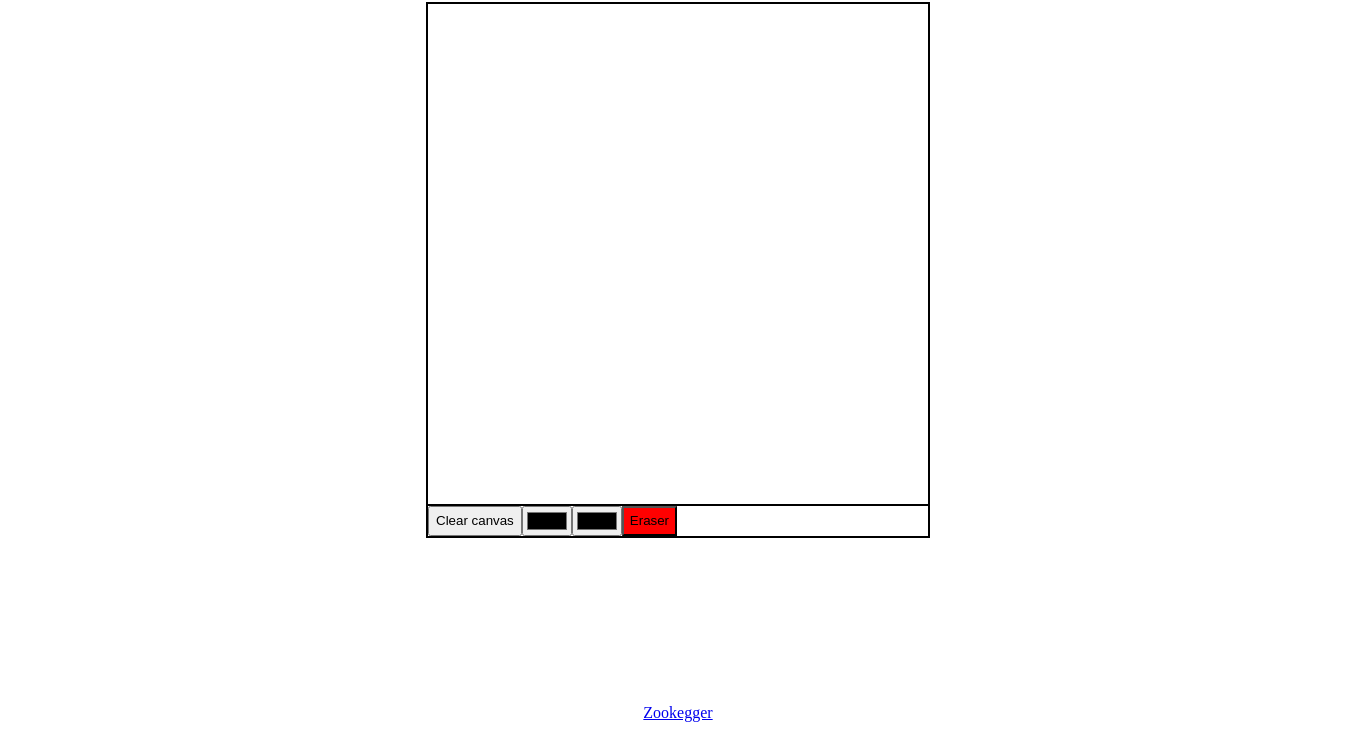
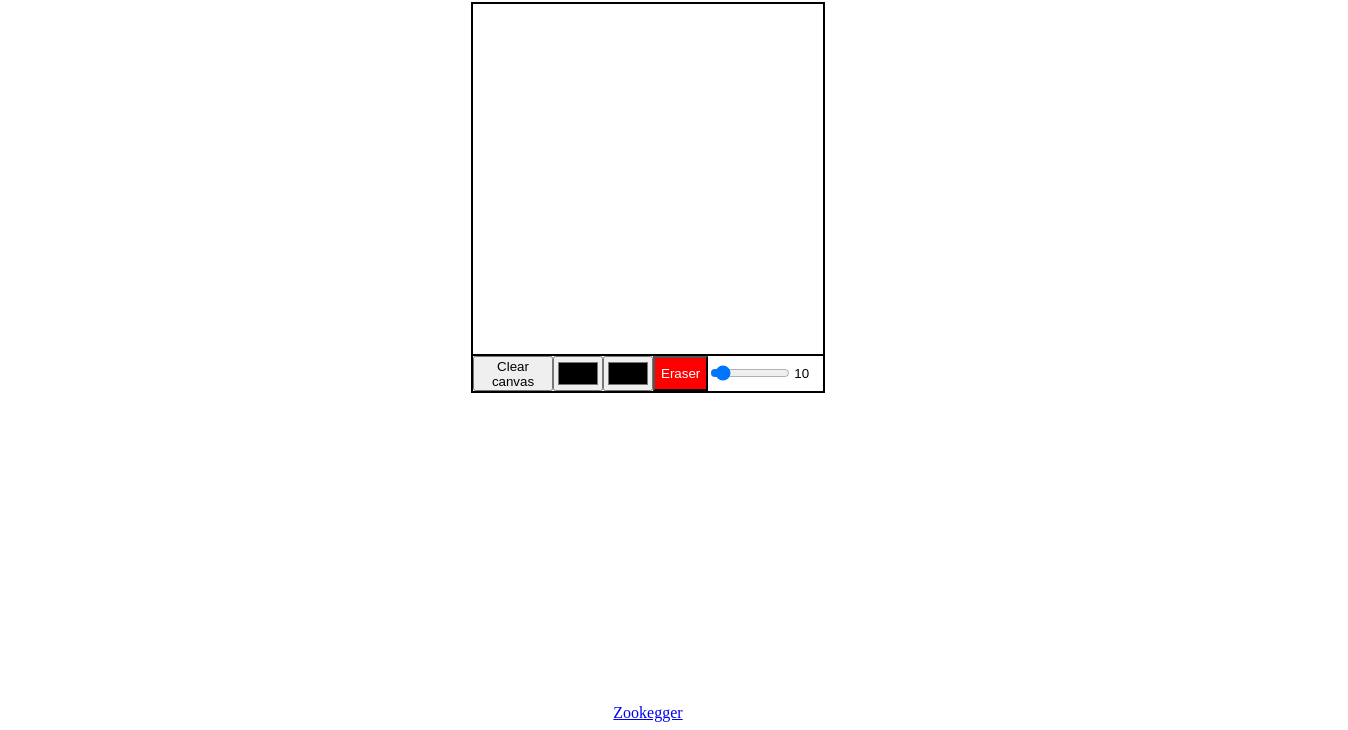
Before and after one commit to Zookegger/Etch-a-sketch, a plain HTML site: page index.html in a window 1280 px wide. Shown: the part 86-816 px from the top of the page, 1348 px wide, since content can reach past the window. Drawn offline with Linux system fonts and the light colour scheme.

Commit message:
Added Slider, Improve UI

```diff
--- a/script.js
+++ b/script.js
@@ -1,15 +1,35 @@
 const DEFAULT_SIZE = 10;
 const DEFAULT_COLOR = "#000000";
-const DEFAULT_BUTTON_HEIGHT = 30;
+const DEFAULT_BUTTON_HEIGHT = 35;
 
 const grid = document.getElementById("grid");
 const body = document.getElementById("body");
 
 const buttonContainer = document.getElementById("button-container");
 const clear = createButton("Clear canvas", "clear-button", clearGrid);
-
 const primaryColorPicker = createColorPicker(DEFAULT_COLOR, "primaryColorPicker", (e) => currentPrimaryColor = e.target.value);
 const secondaryColorPicker = createColorPicker(DEFAULT_COLOR, "secondaryColorPicker", (e) => currentSecondaryColor = e.target.value);
+const slider = document.createElement("input");
+slider.setAttribute("id", "slider");
+slider.type = "range";
+slider.min = "1"
+slider.max = "128";
+slider.step = "1";
+slider.value = 10;
+slider.addEventListener("input", () => {
+    sliderValue.value = slider.value;
+    setupGrid(slider.value);
+});
+
+const sliderValue = document.createElement("input");
+sliderValue.setAttribute("id", "sliderValue");
+sliderValue.type = "text";
+sliderValue.value = slider.value;
+sliderValue.addEventListener("input", () => {
+    const value = Math.max(slider.min, Math.min(slider.max, sliderValue.value));
+    slider.value = value;
+    setupGrid(value);
+})
 
 function createColorPicker(color, id, inputHandler) {
     const colorPicker = document.createElement("input");
@@ -50,6 +70,7 @@ function createButton(text, id, eventHandler) {
 
 const eraser = createButton("Eraser", "eraser-button", erase);
 eraser.style.backgroundColor = "#FF0000";
+eraser.style.color = "#FFFFFF";
 
 function setupGrid(size) {
     grid.style.gridTemplateColumns = `repeat(${size}, 1fr)`;
@@ -77,21 +98,24 @@ function changeColor(event) {
     }
 }
 
-let eraserStatus = false;
+let eraserStatus = true;
 function erase(e) {
+    console.log(eraserStatus);
     eraserStatus = !eraserStatus;
     if (eraserStatus === false) {
         currentPrimaryColor = "#FFFFFF";
         eraser.style.backgroundColor = "#3ef32e";
+        eraser.style.color = "#000000";
     }
     if (eraserStatus === true) {
         eraser.style.backgroundColor = "#FF0000";
+        eraser.style.color = "#FFFFFF";
         currentPrimaryColor = primaryColorPicker.value;
     }
 }
 
 function clearGrid() {
-    setupGrid(DEFAULT_SIZE);
+    setupGrid(slider.value);
 }
 
 setupGrid(DEFAULT_SIZE);
@@ -101,8 +125,12 @@ eraser.style.height = `${DEFAULT_BUTTON_HEIGHT}px`;
 primaryColorPicker.style.height = `${DEFAULT_BUTTON_HEIGHT}px`;
 secondaryColorPicker.style.height = `${DEFAULT_BUTTON_HEIGHT}px`;
 
+sliderValue.style.width = '19px';
+
 buttonContainer.appendChild(clear);
 buttonContainer.appendChild(primaryColorPicker);
 buttonContainer.appendChild(secondaryColorPicker);
 buttonContainer.appendChild(eraser);
+buttonContainer.appendChild(slider);
+buttonContainer.appendChild(sliderValue);
 body.appendChild(buttonContainer);
--- a/style.css
+++ b/style.css
@@ -1,8 +1,8 @@
 .grid {
     display: grid;
     border: 2px solid black;
-    width: 500px;
-    height: 500px;
+    width: 350px;
+    height: 350px;
 }
 .grid-pixel:hover {
     border: 1px solid black;
@@ -13,7 +13,7 @@
     justify-items: left;
     justify-content: left;
     align-items: center;
-    width: 500px;
+    width: 350px;
     border: 2px solid black;
     border-top: 0;
 }
@@ -29,5 +29,18 @@ body {
     height: 100vh;
     width: 100vw;
     overflow: hidden;
-    padding: 0 30px;
 }
+
+#sliderValue {
+    border: 0;
+    flex-grow: 1;
+    margin-right: 5px;
+}
+
+#slider {
+    width: 80px;
+}
+
+#clear-button {
+    max-width: 80px;
+}
```
